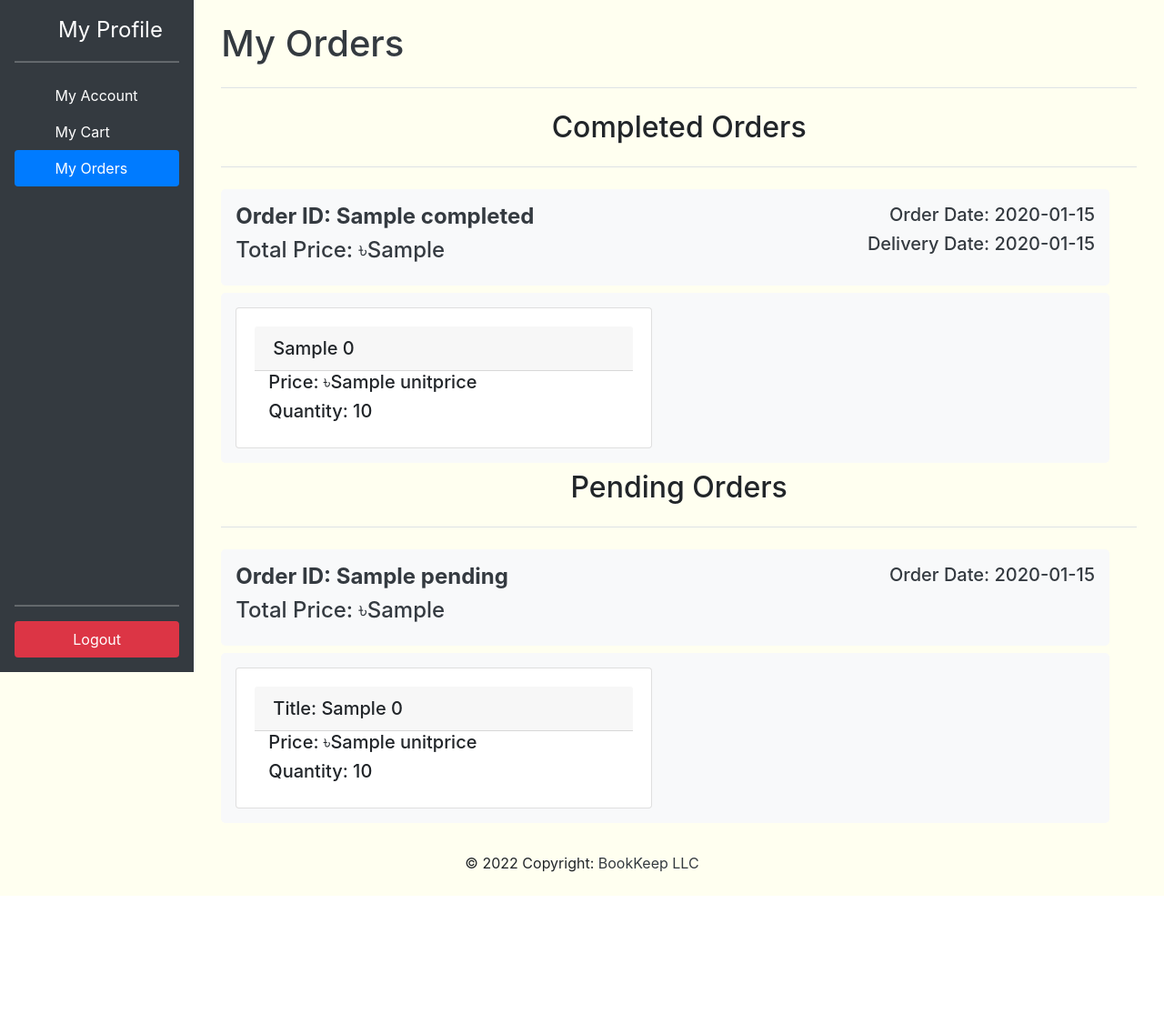
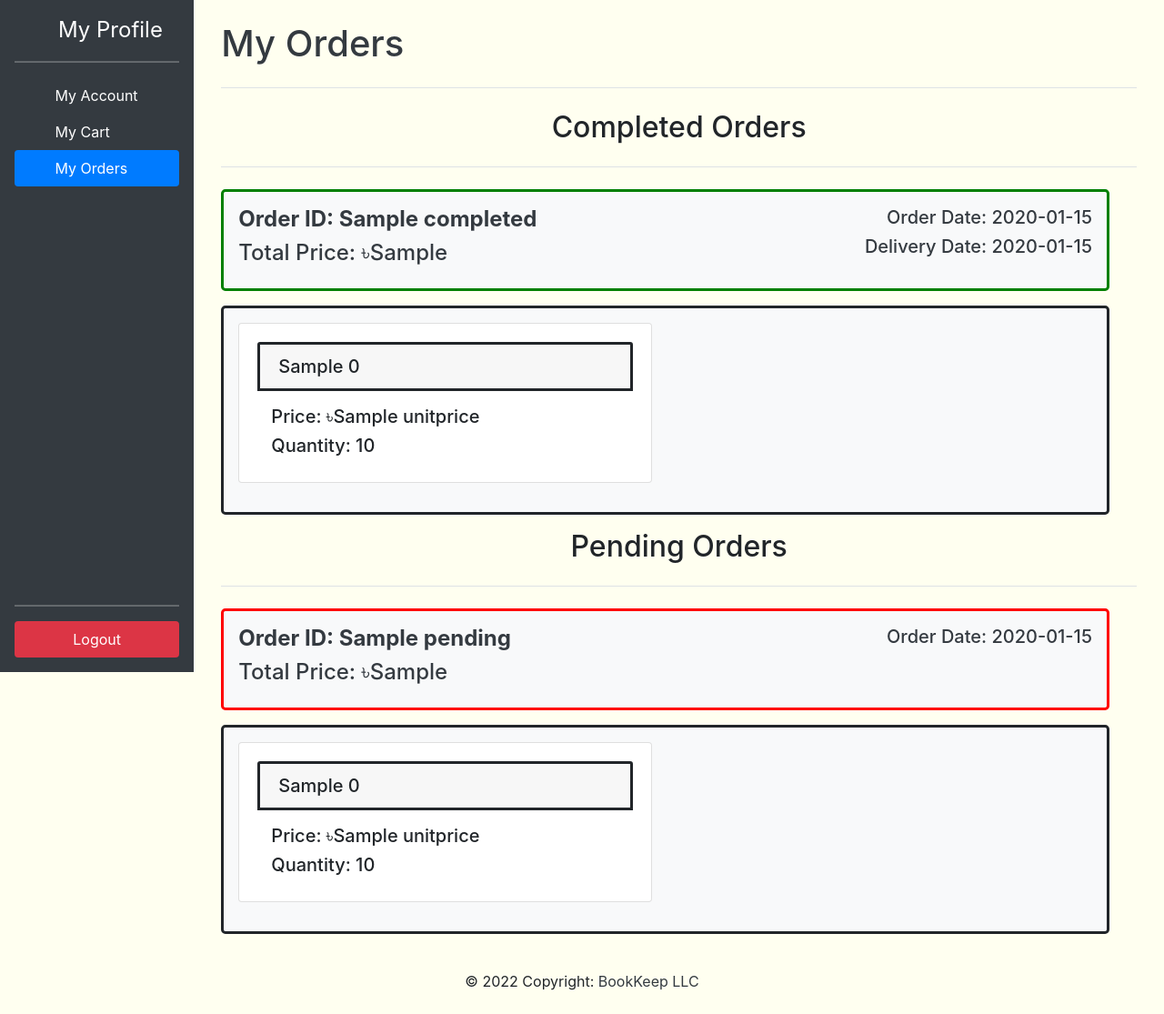
Before and after one commit to arifinnasif/BookKeep, a Django app: template templates/user_profile_orders.html in a window 1280 px wide. Shown: the part 61-1176 px from the top of the page at 91% size. Before the commit the page ends 1046 px from the top, so only its background shows below. Run offline with Django 3.2, Linux system fonts and the light colour scheme; the template is opened without the code that fills it: most values are stand-ins (such as "Sample title", 1, 10 or a date in 2020); some libraries are stand-ins or nearby versions.

Commit message:
containers modified

```diff
--- a/templates/user_profile_orders.html
+++ b/templates/user_profile_orders.html
@@ -4,6 +4,22 @@
 {% block my-orders-anchor-class %}active{% endblock %}
 
 {% block user-profile-content-block %}
+
+<style>
+    .border-style {
+        border: solid;
+    }
+
+    .border-style-2{
+        border: solid;
+        border-color: green;
+    }
+
+    .border-style-3{
+        border: solid;
+        border-color: red;
+    }
+</style>
 
 <!--------------------------------------- HEADER + MESSAGE --------------------------------------->
 
@@ -37,7 +53,7 @@
 {% for k,v in completed.items %}
 
 <div class="container-fluid row align-items-md-stretch">
-    <div class="bg-light p-3 mb-2 rounded-3">
+    <div class="bg-light p-3 mb-2 rounded-3 border-style-2 mb-3">
 
         <div>
             <div align="left" style="width: 50%; float: left;">
@@ -56,14 +72,14 @@
 </div>
 
 <div class="container-fluid row align-items-md-stretch">
-    <div class="bg-light p-3 mb-2 rounded-3">
+    <div class="bg-light p-3 mb-2 rounded-3 border-style mb-3">
 
         <div class="row">
             {% for j in v.0 %}
             <div class="col-sm-6">
-                <div class="card">
+                <div class="card mb-3">
                     <div class="card-body">
-                        <h5 class="card-header">{{j.bookName}}</h5>
+                        <h5 class="card-header border-style mb-3">{{j.bookName}}</h5>
                         <!-- <h5 class="col-md-12 fs-5">  </h5> -->
                         <h6 class="col-md-12 fs-5"> Price: ৳{{j.unitprice}}</h6>
                         <h6 class="col-md-12 fs-5">Quantity: {{j.quantity}}</h6>
@@ -92,7 +108,7 @@
 {% for k,v in pending.items %}
 
 <div class="container-fluid row align-items-md-stretch">
-    <div class="bg-light p-3 mb-2 rounded-3">
+    <div class="bg-light p-3 mb-2 rounded-3 border-style-3 mb-3">
 
         <div>
             <div align="left" style="width: 50%; float: left;">
@@ -109,14 +125,14 @@
 </div>
 
 <div class="container-fluid row align-items-md-stretch">
-    <div class="bg-light p-3 mb-2 rounded-3">
+    <div class="bg-light p-3 mb-2 rounded-3 border-style mb-3">
 
         <div class="row">
             {% for j in v.0 %}
             <div class="col-sm-6">
-                <div class="card">
+                <div class="card mb-3">
                     <div class="card-body">
-                        <h5 class="card-header">Title: {{j.bookName}}</h5>
+                        <h5 class="card-header border-style mb-3">{{j.bookName}}</h5>
 
                         <h6 class="col-md-12 fs-5"> Price: ৳{{j.unitprice}}</h6>
                         <h6 class="col-md-12 fs-5">Quantity: {{j.quantity}}</h6>
```
Also changed, not shown: templates/book_details.html (+10 -5 lines), templates/user_profile_cart.html (+8 -3 lines).
